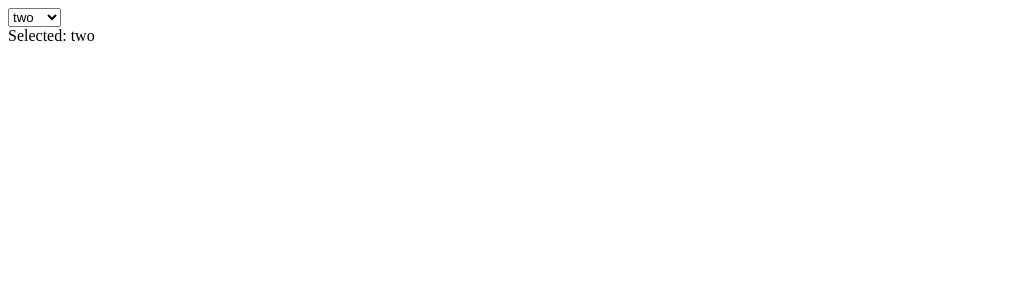
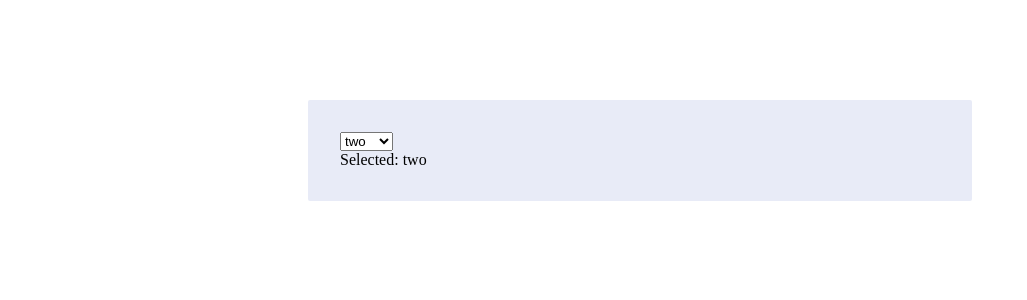
Before and after one commit to AnikaErceg/select-slider, a Vue app: page / in a window 1280 px wide. Shown: the top 300 px of the page, without its empty margins (0-1027 px from the left). Built offline with nearby package versions, Linux system fonts and the light colour scheme.

Commit message:
base page style && base-test -> base-select

```diff
--- a/src/App.vue
+++ b/src/App.vue
@@ -1,23 +1,25 @@
 <template>
-  <div id="app">
-    <base-test
+  <div class="container">
+    <div id="app" class="demo-box">
+      <base-select
         name="select-one"
         :elements="elements"
         :default="selected"
         @select="onSelect"
-    ></base-test>
+      ></base-select>
       <div>
         Selected: {{selected}}
+      </div>
     </div>
   </div>
 </template>
 
 <script>
-import BaseTest from "./components/swipe-slider/BaseTest.vue"
+import BaseSelect from "./components/swipe-slider/BaseSelect.vue"
 export default {
   name: "App",
   components: {
-    BaseTest
+    BaseSelect
   },
   data() {
     return {
@@ -36,3 +38,5 @@ export default {
   }
 };
 </script>
+
+<style src="./assets/styles.css">
--- /dev/null
+++ b/src/assets/styles.css
@@ -0,0 +1,19 @@
+/*
+
+    accent: #de1a1a // red
+    bg: #e8ebf7 // ghost white
+
+*/
+
+.container {
+    margin-top: 100px;
+    display: flex;
+    justify-content: center;
+}
+
+.demo-box {
+    padding: 2rem;
+    background-color: #e8ebf7;
+    width: 37.5rem;
+    border-radius: 2px;
+}
--- a/src/components/swipe-slider/BaseTest.vue
+++ b/src/components/swipe-slider/BaseSelect.vue
@@ -12,7 +12,7 @@
 
 <script>
 export default {
-  name: "base-test",
+  name: "base-select",
   props: {
     name: {
       type: String,
```
Lines whose indentation alone changed are shown as unchanged.
